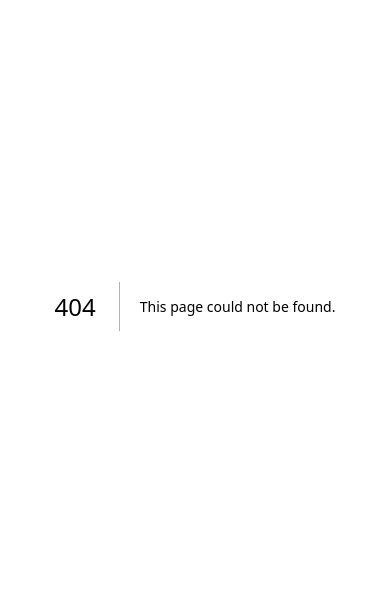
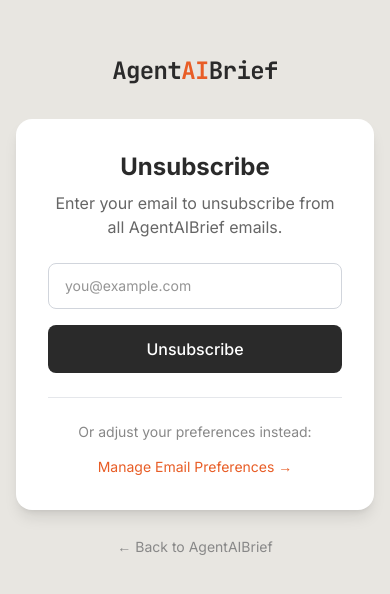
Before and after one commit to dustin-ui/agentaibrief, a Next.js app: page /unsubscribe in a window 390 px wide. Before the commit this address had no page. Shown: the part 116-710 px from the top of the page. Built offline with nearby package versions, Linux system fonts and the light colour scheme.

Commit message:
Add Support button and Unsubscribe page
- Support link in header nav (mailto:dustin@foxhomesteam.com)
- Support link in mobile nav
- New /unsubscribe page with simple email form
- Unsubscribe API endpoint
- Footer links for Support and Unsubscribe

```diff
--- /dev/null
+++ b/src/app/api/unsubscribe/route.ts
@@ -0,0 +1,36 @@
+import { NextRequest, NextResponse } from 'next/server';
+import { createClient } from '@supabase/supabase-js';
+
+const supabase = createClient(
+  process.env.NEXT_PUBLIC_SUPABASE_URL!,
+  process.env.SUPABASE_SERVICE_ROLE_KEY!
+);
+
+export async function POST(req: NextRequest) {
+  try {
+    const { email } = await req.json();
+
+    if (!email) {
+      return NextResponse.json({ error: 'Email required' }, { status: 400 });
+    }
+
+    // Update subscriber status to unsubscribed
+    const { error } = await supabase
+      .from('subscribers')
+      .update({
+        subscribed: false,
+        unsubscribed_at: new Date().toISOString()
+      })
+      .eq('email', email.toLowerCase());
+
+    if (error) {
+      console.error('Unsubscribe error:', error);
+      // Still return success even if not found - don't reveal if email exists
+    }
+
+    return NextResponse.json({ success: true });
+  } catch (err) {
+    console.error('Unsubscribe error:', err);
+    return NextResponse.json({ error: 'Server error' }, { status: 500 });
+  }
+}
--- a/src/app/page.tsx
+++ b/src/app/page.tsx
@@ -112,6 +112,7 @@
               <a href="/videos" className="text-sm font-medium transition-colors text-[#555] hover:text-[#e85d26]">Videos</a>
               <a href="/pricing" className="text-sm font-medium transition-colors text-[#555] hover:text-[#e85d26]">Pricing</a>
               <a href="/affiliate" className="text-sm font-medium transition-colors text-[#555] hover:text-[#e85d26]">Affiliate</a>
+              <a href="mailto:dustin@foxhomesteam.com?subject=AgentAIBrief Support" className="text-sm font-medium transition-colors text-[#555] hover:text-[#e85d26]">Support</a>
             </nav>
           </div>
           <div className="flex items-center gap-3">
@@ -406,10 +407,12 @@
       {/* Footer */}
       <footer className="py-10 text-center text-xs border-t-2" style={{ color: '#888', borderColor: '#d4d0c8' }}>
         <div>© 2026 AgentAIBrief.com</div>
-        <div className="mt-2 flex justify-center gap-6">
+        <div className="mt-2 flex justify-center flex-wrap gap-4 sm:gap-6">
+          <a href="mailto:dustin@foxhomesteam.com?subject=AgentAIBrief Support" className="transition-colors text-[#888] hover:text-[#e85d26]">Support</a>
           <a href="/privacy" className="transition-colors text-[#888] hover:text-[#e85d26]">Privacy Policy</a>
           <a href="/terms" className="transition-colors text-[#888] hover:text-[#e85d26]">Terms of Service</a>
           <a href="/preferences" className="transition-colors text-[#888] hover:text-[#e85d26]">Manage Preferences</a>
+          <a href="/unsubscribe" className="transition-colors text-[#888] hover:text-[#e85d26]">Unsubscribe</a>
         </div>
       </footer>
 
--- /dev/null
+++ b/src/app/unsubscribe/page.tsx
@@ -0,0 +1,94 @@
+'use client';
+
+import { useState } from 'react';
+import Link from 'next/link';
+
+export default function UnsubscribePage() {
+  const [email, setEmail] = useState('');
+  const [status, setStatus] = useState<'idle' | 'loading' | 'success' | 'error'>('idle');
+
+  async function handleUnsubscribe(e: React.FormEvent) {
+    e.preventDefault();
+    if (!email) return;
+    setStatus('loading');
+    try {
+      const res = await fetch('/api/unsubscribe', {
+        method: 'POST',
+        headers: { 'Content-Type': 'application/json' },
+        body: JSON.stringify({ email }),
+      });
+      setStatus(res.ok ? 'success' : 'error');
+    } catch {
+      setStatus('error');
+    }
+  }
+
+  return (
+    <div className="min-h-screen bg-[#e8e6e1] flex items-center justify-center px-4">
+      <div className="max-w-md w-full">
+        <div className="text-center mb-8">
+          <Link href="/" className="text-2xl font-bold tracking-tight" style={{ fontFamily: "'JetBrains Mono', monospace", color: '#2a2a2a' }}>
+            Agent<span style={{ color: '#e85d26' }}>AI</span>Brief
+          </Link>
+        </div>
+
+        <div className="bg-white rounded-2xl shadow-lg p-8">
+          {status === 'success' ? (
+            <div className="text-center">
+              <div className="text-5xl mb-4">👋</div>
+              <h1 className="text-2xl font-bold text-[#2a2a2a] mb-2">You&apos;ve been unsubscribed</h1>
+              <p className="text-[#666] mb-6">We&apos;re sorry to see you go. You won&apos;t receive any more emails from us.</p>
+              <p className="text-sm text-[#888] mb-6">Changed your mind?</p>
+              <a href="/subscribe" className="inline-block px-6 py-3 bg-[#e85d26] text-white font-semibold rounded-lg hover:bg-[#c44a1a] transition-colors">
+                Re-subscribe →
+              </a>
+            </div>
+          ) : (
+            <>
+              <h1 className="text-2xl font-bold text-[#2a2a2a] mb-2 text-center">Unsubscribe</h1>
+              <p className="text-[#666] text-center mb-6">Enter your email to unsubscribe from all AgentAIBrief emails.</p>
+
+              <form onSubmit={handleUnsubscribe} className="space-y-4">
+                <div>
+                  <input
+                    type="email"
+                    value={email}
+                    onChange={e => setEmail(e.target.value)}
+                    required
+                    placeholder="you@example.com"
+                    className="w-full px-4 py-3 border border-gray-300 rounded-lg text-sm focus:outline-none focus:ring-2 focus:ring-[#e85d26]"
+                  />
+                </div>
+
+                <button
+                  type="submit"
+                  disabled={status === 'loading'}
+                  className="w-full px-4 py-3 bg-[#2a2a2a] text-white font-medium rounded-lg hover:bg-[#444] transition-colors disabled:opacity-50"
+                >
+                  {status === 'loading' ? 'Processing...' : 'Unsubscribe'}
+                </button>
+
+                {status === 'error' && (
+                  <p className="text-red-600 text-sm text-center">Something went wrong. Please try again or email dustin@foxhomesteam.com</p>
+                )}
+              </form>
+
+              <div className="mt-6 pt-6 border-t border-gray-200 text-center">
+                <p className="text-sm text-[#888] mb-3">Or adjust your preferences instead:</p>
+                <a href="/preferences" className="text-sm text-[#e85d26] hover:underline">
+                  Manage Email Preferences →
+                </a>
+              </div>
+            </>
+          )}
+        </div>
+
+        <div className="text-center mt-6">
+          <a href="/" className="text-sm text-[#888] hover:text-[#e85d26] transition-colors">
+            ← Back to AgentAIBrief
+          </a>
+        </div>
+      </div>
+    </div>
+  );
+}
--- a/src/components/MobileNav.tsx
+++ b/src/components/MobileNav.tsx
@@ -43,6 +43,8 @@
             <a href="/videos" className="text-sm text-[#555] hover:text-[#e85d26] font-medium flex items-center gap-2 transition-colors" onClick={() => setOpen(false)}>🎬 Video Library</a>
             <a href="/pricing" className="text-sm text-[#e85d26] hover:text-[#c44a1a] font-semibold transition-colors" onClick={() => setOpen(false)}>💎 Pricing</a>
             <a href="/affiliate" className="text-sm text-[#e85d26] hover:text-[#c44a1a] font-semibold transition-colors" onClick={() => setOpen(false)}>💰 Affiliate Program</a>
+            <a href="mailto:dustin@foxhomesteam.com?subject=AgentAIBrief Support" className="text-sm text-[#555] hover:text-[#e85d26] font-medium flex items-center gap-2 transition-colors" onClick={() => setOpen(false)}>📧 Support</a>
+            <a href="/unsubscribe" className="text-sm text-[#888] hover:text-[#e85d26] font-medium flex items-center gap-2 transition-colors" onClick={() => setOpen(false)}>🚫 Unsubscribe</a>
 
             <div className="border-t pt-3 mt-2" style={{ borderColor: '#d8d4cc' }}>
               {isLoggedIn ? (
```
